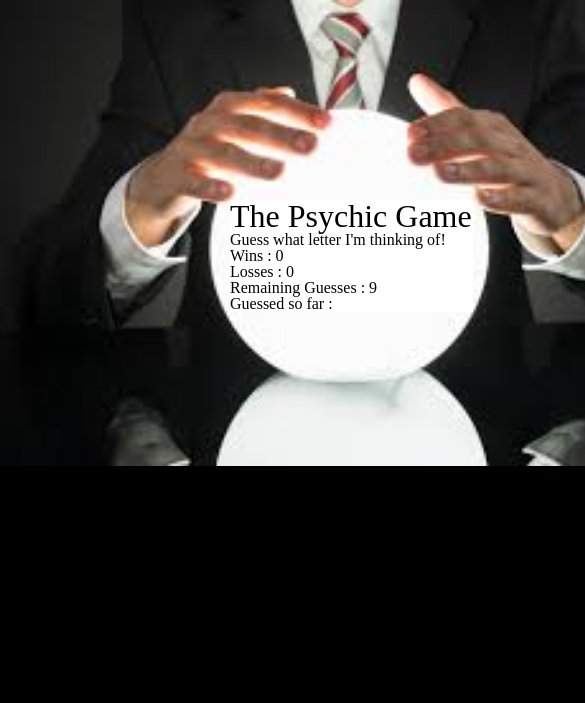
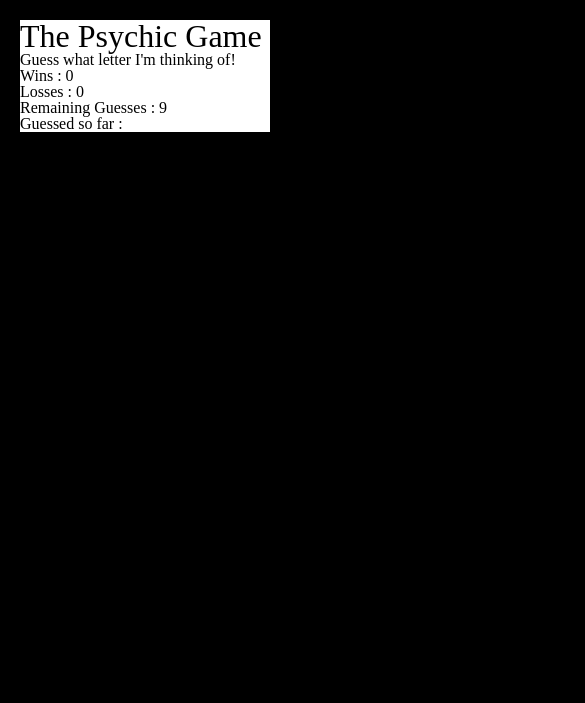
Before and after one commit to TParksJr/Psychic-Game, a plain HTML site: page index.html in a window 390 px wide. Shown: the top 703 px of the page, 585 px wide, since content can reach past the window. Drawn offline with Linux system fonts and the light colour scheme.

Commit message:
added additional mobile responsive elements

```diff
--- a/Assets/CSS/style.css
+++ b/Assets/CSS/style.css
@@ -1,4 +1,8 @@
+html {
+    height: 100%;
+}
 body {
+    height: 100%;
     background-color: black;
 }
 #outercontainer {
@@ -6,28 +10,46 @@ body {
     background-image: url("../Images/crystalball.jpeg");
     background-repeat: no-repeat;
     background-size: contain;
-    height: 700px;
-    width: 700px;
+    height: 500px;
+    width: auto;
 }
 #container {
-    position: relative;
-    top: 200px;
-    left: 230px;
+    position: absolute;
+    top: 223px;
+    left: 256px;
     background-color: white;
-    align-content: center;
-    width: 243px;
 }
 h1 {
     font-size: 200%;
 }
-@media screen and (min-width:768px) {
-    #outercontainer {
-        position: relative;
-        background-image: url("../Images/crystalball.jpeg");
-        background-repeat: no-repeat;
-        background-size: contain;
-        height: 700px;
-        width: 700px;
-        margin: 100px;
+.grid-container {
+    display: grid;
+    grid-template-columns: 1fr 3fr 1fr;
+    grid-template-rows: 1fr 3fr 1fr;
+    grid-gap: 0px;
+}
+@media screen and (max-width:1240px) {
+    .grid-container {
+        display: grid;
+        grid-template-columns: 0fr 1fr 0fr;
+        grid-template-rows: 0fr 1fr 0fr;
+        grid-gap: 0px;
     }
 }
+@media screen and (max-width:745px) {
+    #outercontainer {
+        background-image: url("");
+    }
+    #container {
+        position: relative;
+        top: 200px;
+        left: 200px;
+        width: 250px
+    }
+}
+@media screen and (max-width:620px) {
+    #container {
+        top: 20px;
+        left: 20px;
+    }
+}
--- a/index.html
+++ b/index.html
@@ -8,6 +8,12 @@
 </head>
 
 <body>
+    <div class="grid-container">
+        <div class="grid-item"></div>
+        <div class="grid-item"></div>
+        <div class="grid-item"></div>
+        <div class="grid-item"></div>
+        <div class="grid-item">
             <div id="outercontainer">
                 <div id="container">
                     <h1>The Psychic Game</h1>
@@ -30,6 +36,13 @@
                     </p>
                 </div>
             </div>
+        </div>
+        <div class="grid-item"></div>
+        <div class="grid-item"></div>
+        <div class="grid-item"></div>
+        <div class="grid-item"></div>
+    </div>
+
     <script src="Assets/Javascript/game.js"></script>
 </body>
 
```
Also changed, not shown: Assets/Javascript/game.js (+1 -173 lines). Lines whose indentation alone changed are shown as unchanged.
